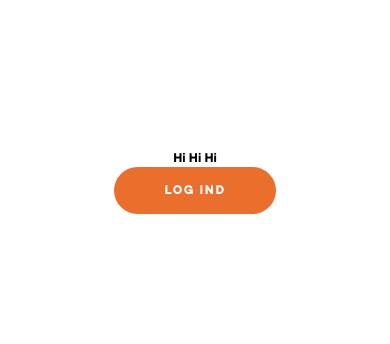
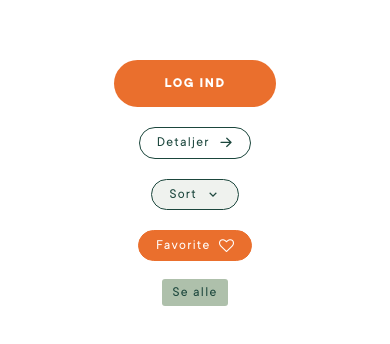
Before and after one commit to rachelhdvo0727/pantrii-app, a React Native app: screen / in a window 390 px wide. Shown: the part 240-584 px from the top of the page. Built offline with nearby package versions, Linux system fonts and the light colour scheme.

Commit message:
created action buttons

```diff
--- a/App.js
+++ b/App.js
@@ -3,8 +3,10 @@ import { StatusBar } from 'expo-status-bar';
 import { StyleSheet, Text, View } from 'react-native';
 import * as Font from 'expo-font';
 import AppLoading from 'expo-app-loading';
-import Ionicons from '@expo/vector-icons/Ionicons';
 import Button from './components/actions/Button';
+import IconButton from './components/actions/IconButton';
+import FavoriteButton from './components/actions/FavoriteButton';
+import ViewButton from './components/actions/ViewButton';
 
 const loadFonts = () => {
     return Font.loadAsync({
@@ -27,9 +29,12 @@ export default function App() {
     }
     return (
         <View style={styles.container}>
-            <Text style={{ fontFamily: 'TT-Commons-Bold' }}>Hi Hi Hi</Text>
             <StatusBar style="auto" />
             <Button title="log ind" primary></Button>
+            <IconButton title="detaljer" arrowRight></IconButton>
+            <IconButton title="sort" arrowDown outlined></IconButton>
+            <FavoriteButton isActive></FavoriteButton>
+            <ViewButton></ViewButton>
         </View>
     );
 }
--- a/components/actions/Button.tsx
+++ b/components/actions/Button.tsx
@@ -54,7 +54,7 @@ export default Button;
 const styles = StyleSheet.create({
     container: {
         borderRadius: 1000,
-        marginVertical: 0,
+        marginVertical: 10,
         marginHorizontal: 10,
         paddingVertical: 15,
         paddingHorizontal: 50,
--- /dev/null
+++ b/components/actions/FavoriteButton.tsx
@@ -0,0 +1,60 @@
+import React from 'react';
+import { StyleSheet, Pressable, View, Text } from 'react-native';
+import { FontAwesome } from '@expo/vector-icons';
+
+interface Props {
+    onPress: () => void;
+    isActive: boolean;
+}
+
+function FavoriteButton({ isActive, onPress }: Props) {
+    return (
+        <Pressable
+            style={[styles.container, isActive ? styles.isActive : null]}
+        >
+            <View style={styles.wrapper}>
+                <Text style={[styles.title, isActive ? styles.isActive : null]}>
+                    Favorite
+                </Text>
+                <FontAwesome
+                    name="heart-o"
+                    size={15}
+                    color={isActive ? '#FFFFFF' : '#EA6F2D'}
+                    style={[styles.iconSpacing, isActive && styles.isActive]}
+                />
+            </View>
+        </Pressable>
+    );
+}
+export default FavoriteButton;
+
+const styles = StyleSheet.create({
+    container: {
+        borderColor: '#EA6F2D',
+        borderWidth: 1,
+        borderStyle: 'solid',
+        borderRadius: 1000,
+        backgroundColor: '#FFFFFF',
+        margin: 10,
+    },
+    wrapper: {
+        flexDirection: 'row',
+        paddingVertical: 7,
+        paddingHorizontal: 17,
+    },
+    title: {
+        fontFamily: 'TT-Commons-Regular',
+        fontSize: 14,
+        color: '#EA6F2D',
+        textTransform: 'capitalize',
+        lineHeight: 14,
+        letterSpacing: 1.3,
+    },
+    iconSpacing: {
+        marginLeft: 8.5,
+    },
+    isActive: {
+        backgroundColor: '#EA6F2D',
+        color: '#FFFFFF', // for title
+    },
+});
--- /dev/null
+++ b/components/actions/IconButton.tsx
@@ -0,0 +1,82 @@
+import React from 'react';
+import { StyleSheet, Pressable, View, Text } from 'react-native';
+import { AntDesign, MaterialIcons } from '@expo/vector-icons';
+
+interface Props {
+    onPress: () => void;
+    title: string;
+    children: React.ReactChild;
+    isActive: boolean;
+    outlined?: boolean;
+    arrowRight?: boolean;
+    arrowDown?: boolean;
+}
+
+function IconButton({
+    title,
+    children,
+    outlined,
+    arrowRight,
+    arrowDown,
+    onPress,
+}: Props) {
+    return (
+        <Pressable
+            onPress={onPress}
+            style={[styles.container, outlined && styles.outlined]}
+        >
+            <View style={styles.wrapper}>
+                <Text style={styles.title}>{title}</Text>
+                {children}
+                {arrowRight ? (
+                    <AntDesign
+                        name="arrowright"
+                        size={15}
+                        color="#1B463C"
+                        style={styles.iconSpacing}
+                    />
+                ) : null}
+                {arrowDown ? (
+                    <MaterialIcons
+                        name="keyboard-arrow-down"
+                        size={15}
+                        color="#1B463C"
+                        style={styles.iconSpacing}
+                    />
+                ) : null}
+            </View>
+        </Pressable>
+    );
+}
+
+export default IconButton;
+
+const styles = StyleSheet.create({
+    container: {
+        borderColor: '#1B463C',
+        borderWidth: 1,
+        borderStyle: 'solid',
+        backgroundColor: '#FFFFFF',
+        borderRadius: 1000,
+        margin: 10,
+    },
+    wrapper: {
+        flexDirection: 'row',
+        paddingVertical: 7,
+        paddingHorizontal: 17,
+    },
+    title: {
+        fontFamily: 'TT-Commons-Regular',
+        fontSize: 14,
+        color: '#1B463C',
+        textTransform: 'capitalize',
+        lineHeight: 14,
+        letterSpacing: 1.3,
+    },
+    iconSpacing: {
+        marginLeft: 8.5,
+    },
+    outlined: {
+        backgroundColor: '#EFF2EE',
+    },
+});
--- /dev/null
+++ b/components/actions/ViewButton.tsx
@@ -0,0 +1,31 @@
+import React from 'react';
+import { StyleSheet, Pressable, View, Text } from 'react-native';
+
+interface Props {
+    onPress: () => void;
+}
+
+function ViewButton({ onPress }: Props) {
+    return (
+        <Pressable onPress={onPress} style={styles.container}>
+            <Text style={styles.title}>Se alle</Text>
+        </Pressable>
+    );
+}
+
+export default ViewButton;
+
+const styles = StyleSheet.create({
+    container: {
+        backgroundColor: '#AEC0AB',
+        borderRadius: 3,
+        margin: 8,
+        paddingVertical: 5,
+        paddingHorizontal: 10,
+    },
+    title: {
+        fontFamily: 'TT-Commons-Regular',
+        color: '#1B463C',
+        letterSpacing: 1.3,
+    },
+});
```
